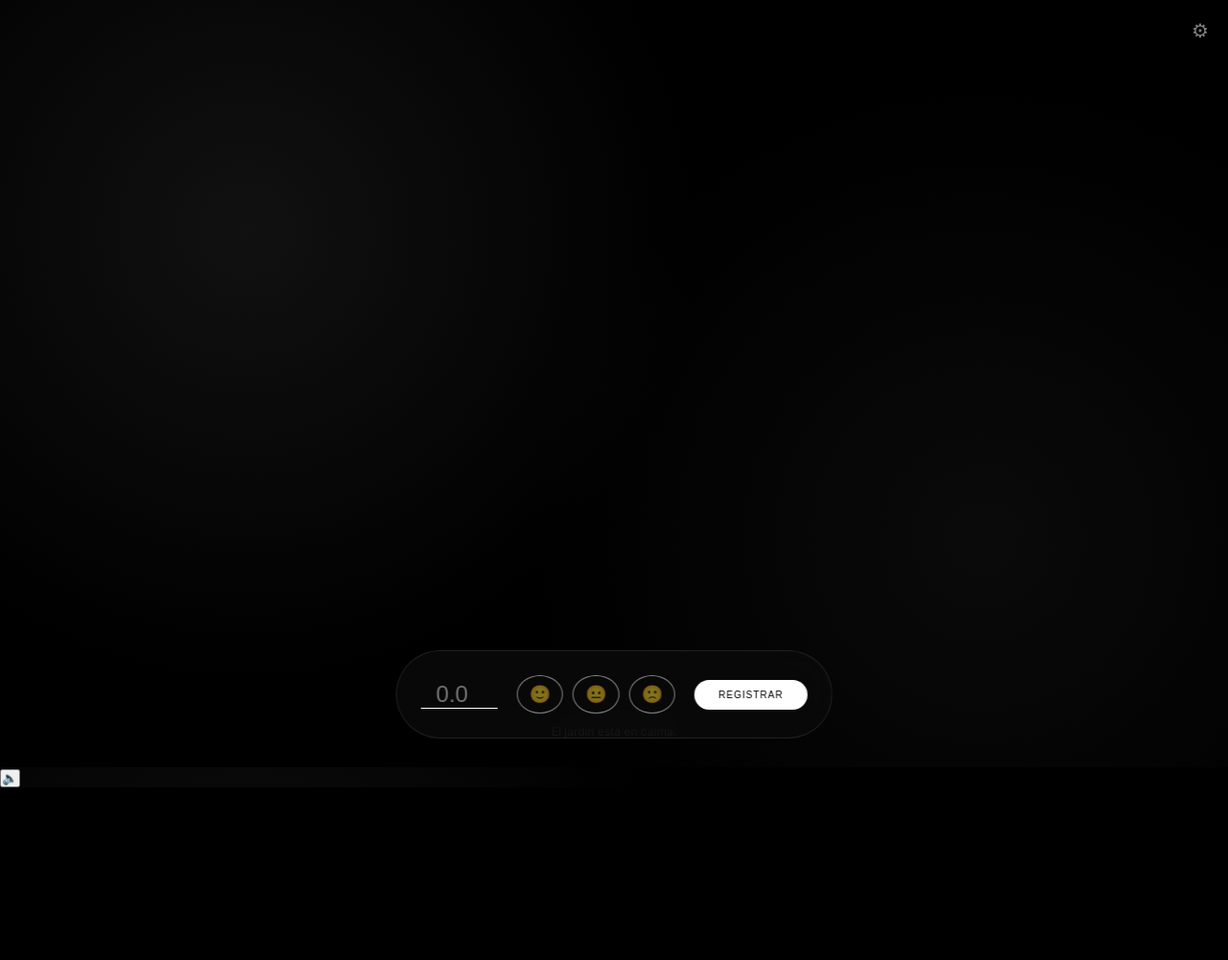
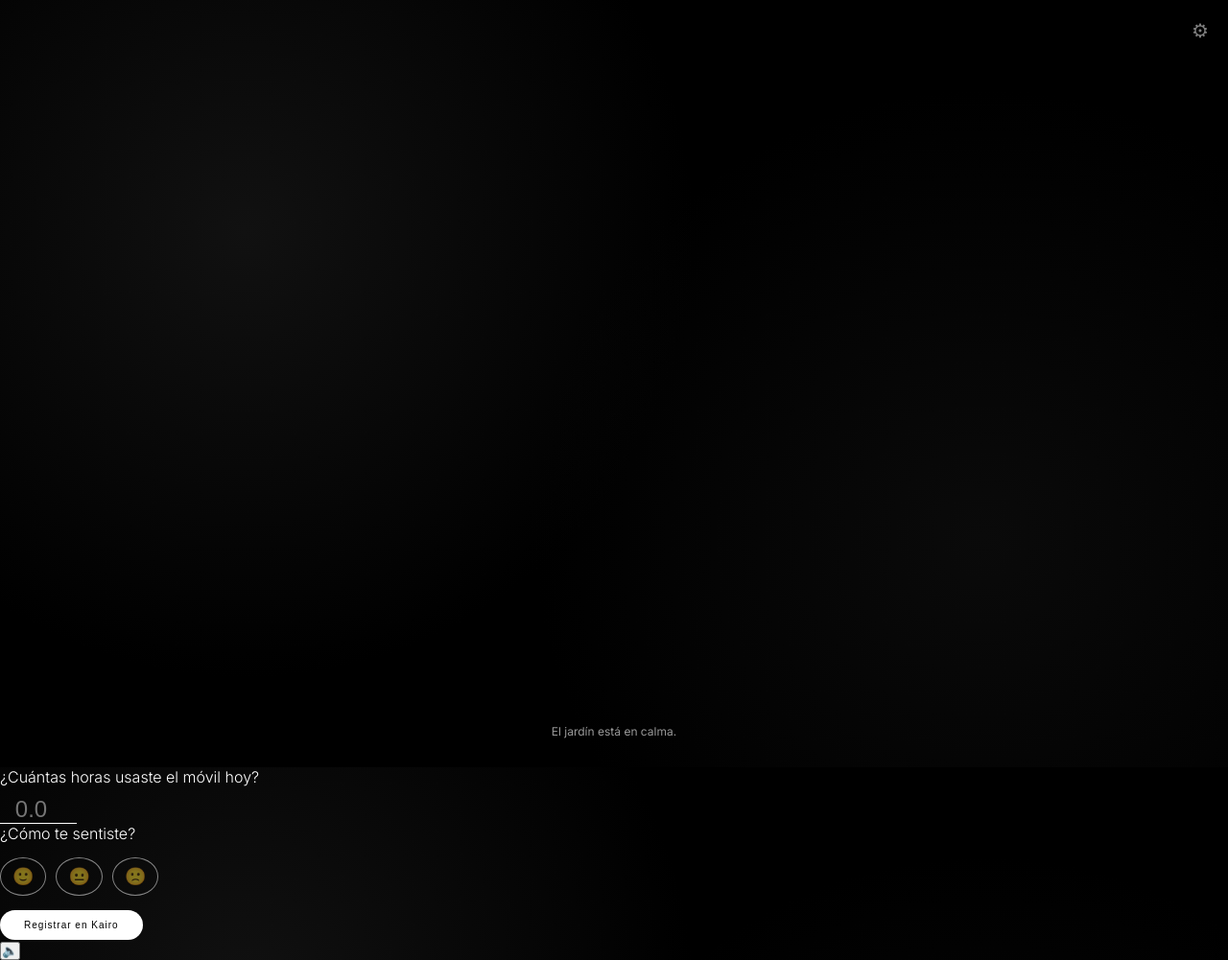
Before and after one commit to jtantaleanvi/KAIRO, a plain HTML site: page index.html in a window 1280 px wide. Shown: the whole page at 96% size. Before the commit the page ends 821 px from the top, so only its background shows below. Drawn offline with Linux system fonts and the light colour scheme.

Commit message:
Update index.html

```diff
--- a/index.html
+++ b/index.html
@@ -4,42 +4,55 @@
     <meta charset="UTF-8" />
     <meta name="viewport" content="width=device-width, initial-scale=1.0" />
     <title>KAIRO — Jardín de Introspección</title>
+
     <link href="https://fonts.googleapis.com/css2?family=Inter:wght@300;400;500&display=swap" rel="stylesheet">
     <link rel="stylesheet" href="style.css" />
 </head>
+
 <body>
+
     <div id="app">
+
         <div id="garden-wrapper">
             <div id="weather-layer"></div>
             <div id="garden"></div>
         </div>
 
-        <div id="daily-check" class="hud-compact">
-    <div class="hud-row">
-        <input id="hours-input" type="number" step="0.1" placeholder="0.0">
-        <div id="mood-buttons">
-            <button data-mood="good">🙂</button>
-            <button data-mood="neutral">😐</button>
-            <button data-mood="bad">🙁</button>
-        </div>
-        <button id="save-day">REGISTRAR</button>
-    </div>
-</div>
-
         <div id="message-container">
             <p id="garden-message">El jardín está en calma.</p>
         </div>
 
-        <button id="settings-button">⚙︎</button>
+        <div id="daily-check">
+            <div class="question">¿Cuántas horas usaste el móvil hoy?</div>
+            <input id="hours-input" type="number" step="0.1" min="0" max="24" placeholder="0.0">
+
+            <div class="question small">¿Cómo te sentiste?</div>
+            <div id="mood-buttons">
+                <button data-mood="good" title="Bien">🙂</button>
+                <button data-mood="neutral" title="Neutral">😐</button>
+                <button data-mood="bad" title="Mal">🙁</button>
+            </div>
+
+            <button id="save-day">Registrar en Kairo</button>
+        </div>
+
+        <button id="settings-button" title="Configuración">⚙︎</button>
+
         <div id="settings-panel" class="hidden">
             <h2>KAIRO</h2>
-            <button id="backup-btn">Respaldar jardín</button>
+            <p>Gestión del Ecosistema</p>
+            <hr style="border: 0.5px solid rgba(255,255,255,0.2); margin: 15px 0;">
+            <button id="backup-btn">Respaldar jardín (JSON)</button>
             <button id="restore-btn">Restaurar jardín</button>
-            <button id="reset-btn">Reiniciar jardín</button>
+            <button id="reset-btn" style="color: #ff4444;">Reiniciar ecosistema</button>
+
             <input type="file" id="file-input" accept=".json" class="hidden" />
         </div>
+
         <button id="sound-toggle">🔈</button>
+
     </div>
+
     <script src="script.js"></script>
 </body>
 </html>
```
